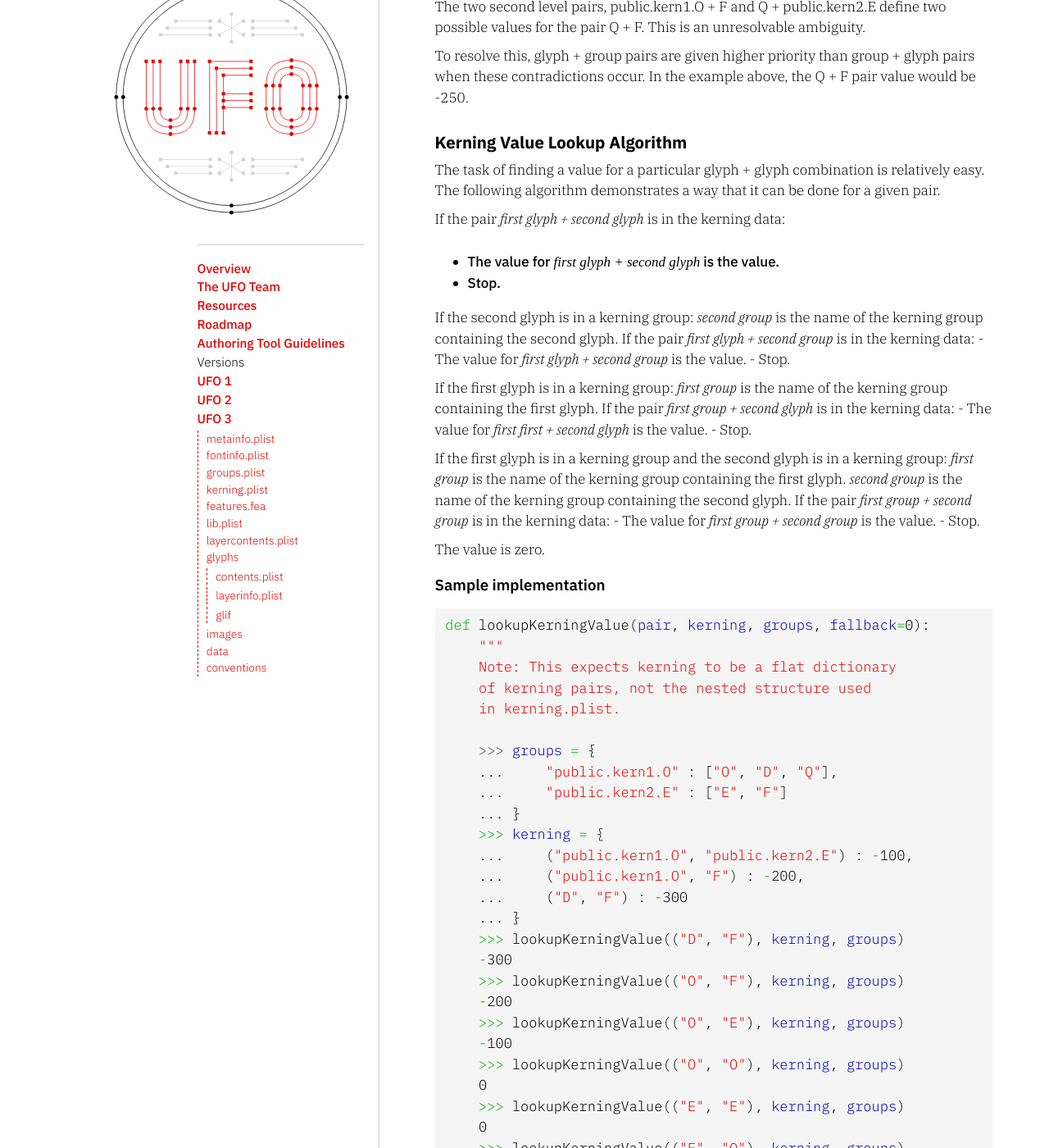
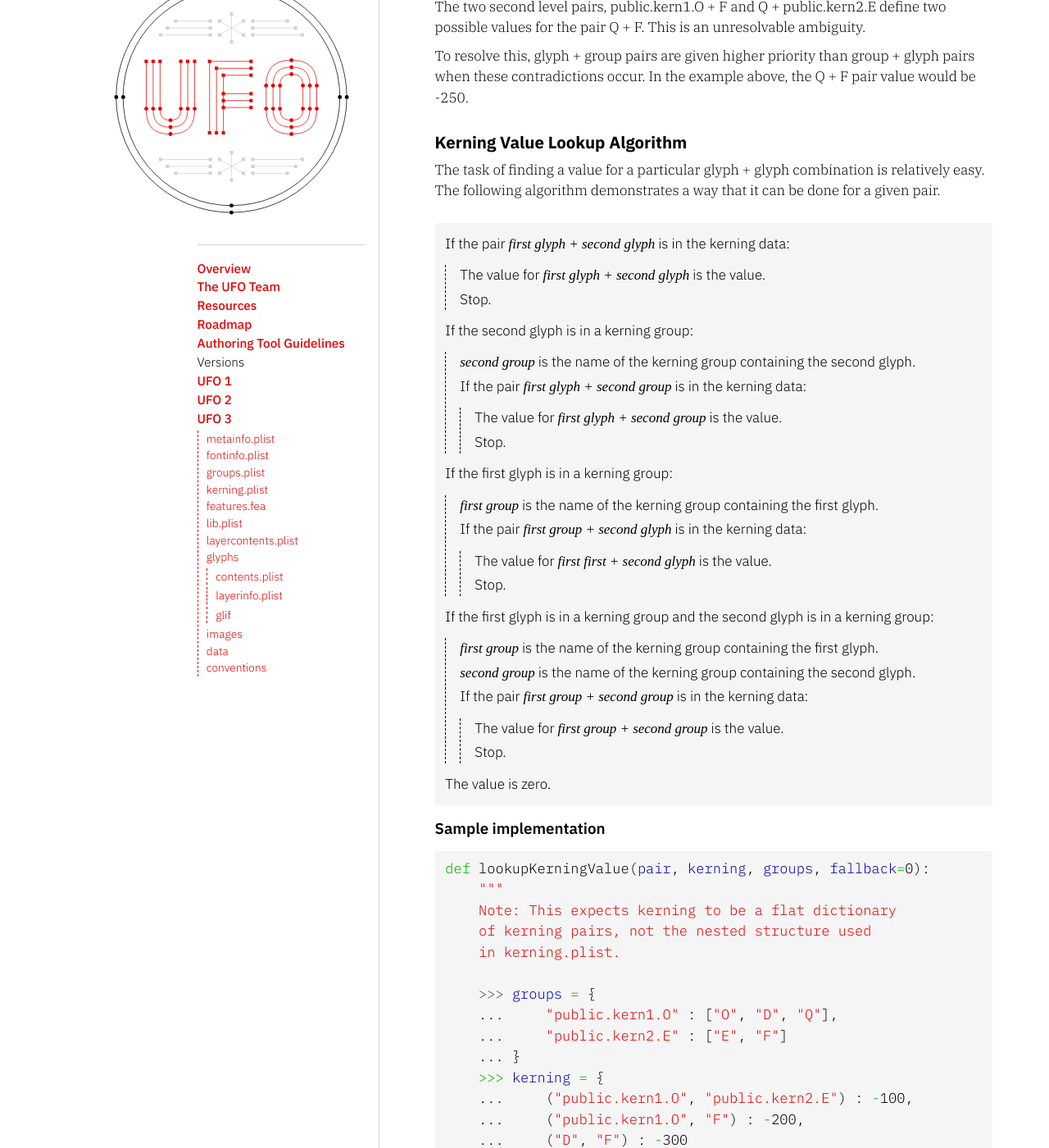
Before and after one commit to unified-font-object/ufo-spec, a Jekyll site: the page built from versions/ufo3/kerning.plist.md, in a window 1280 px wide and 1400 px high, scrolled down 4102 px. Shown: the whole window at 82% size. Built offline with Jekyll 4.4.1, drawn with Linux system fonts in a browser that asks for light colours; some web fonts are replaced.

Commit message:
Add styling for algorithm diagrams.

```diff
--- a/_sass/_layout.scss
+++ b/_sass/_layout.scss
@@ -20,6 +20,17 @@ Variables
     --color-link: var(--color-red);
     --color-quiet: var(--color-medium-gray);
     --color-block: var(--color-light-gray);
+
+    --weight-thin: 100;
+    --weight-extralight: 200;
+    --weight-light: 300;
+    --weight-regular: 400;
+    --weight-text: 450;
+    --weight-medium: 500;
+    --weight-semibold: 600;
+    --weight-bold: 700;
+
+    --weight-base: var(--weight-light);
 }
 
 
@@ -85,8 +96,6 @@ body {
     border-left: 1px solid var(--color-quiet);
 }
 
-
-
 /*
 ------
 Styles
@@ -97,7 +106,7 @@ body {
     background-color: var(--color-background);
     color: var(--color-text);
     font-family: "IBM Plex Serif";
-    font-weight: 300;
+    font-weight: var(--weight-base);
     font-size: 17px;
     line-height: 1.5em;
 }
@@ -130,7 +139,7 @@ h1 {
     padding: 0 0 0.4em 0;
     border-bottom: 1px solid var(--color-text);
     margin: 0 0 0.75em 0;
-    font-weight: 100;
+    font-weight: var(--weight-thin);
     font-size: 3.25em;
     font-style: normal;
     line-height: 1em;
@@ -147,35 +156,35 @@ h2 {
     padding-bottom: 0.4em;
     border-bottom: 1px solid var(--color-text);
     font-size: 2em;
-    font-weight: 800;
+    font-weight: var(--weight-bold);
     line-height: 1.2em;
 }
 
 h3 {
     margin: 1.5em 0 1em 0;
     font-size: 1.5em;
-    font-weight: 700;
+    font-weight: var(--weight-bold);
     line-height: 1.2em;
 }
 
 h4 {
     margin: 1em 0 0.4em 0;
     font-size: 1.2em;
-    font-weight: 700;
+    font-weight: var(--weight-bold);
     line-height: 1.2em;
 }
 
 h5 {
     margin: 0.5em 0 0.4em 0;
     font-size: 1.1em;
-    font-weight: 600;
+    font-weight: var(--weight-semibold);
     line-height: 1.2em;
 }
 
 h6 {
     margin: 0.5em 0 0.4em 0;
     font-size: 1em;
-    font-weight: 500;
+    font-weight: var(--weight-medium);
     line-height: 1.2em;
 }
 
@@ -223,7 +232,7 @@ table {
         padding: 0.5em 0.75em 0.5em 0;
         font-size: 0.65em;
         font-family: "IBM Plex Sans";
-        font-weight: 600;
+        font-weight: var(--weight-semibold);
         text-align: left;
         text-transform: uppercase;
         letter-spacing: 0.05em;
@@ -245,12 +254,12 @@ table {
 
 table.name-description td:nth-child(1) {
     width: 6em;
-    font-weight: 450;
+    font-weight: var(--weight-text);
 }
 
 table.name-type-description td:nth-child(1) {
     width: 6em;
-    font-weight: 450;
+    font-weight: var(--weight-text);
 }
 table.name-type-description td:nth-child(2) {
     width: 4em;
@@ -259,7 +268,7 @@ table.name-type-description td:nth-child(2) {
 
 table.name-type-description-default td:nth-child(1) {
     width: 6em;
-    font-weight: 450;
+    font-weight: var(--weight-text);
 }
 table.name-type-description-default td:nth-child(2) {
     width: 4em;
@@ -310,7 +319,8 @@ table.fileformat a:hover {
 
 ul {
     font-family: "IBM Plex Sans";
-    font-weight: 500;
+    margin-left: 1.5em;
+    padding-left: 0;
 }
 
 /* File Diagram */
@@ -334,6 +344,29 @@ ul.filediagram li {
     padding: 0.1em 0.25em;
 }
 
+/* Algorithm Diagram */
+
+ul.algorithmdiagram {
+    margin: 1em 0;
+    padding: 0.5em 0.75em;
+    background-color: var(--color-block);
+
+    ul {
+        margin: 0.75em 0;
+        padding: 0;
+        // margin-left: 1em;
+        padding-left: 1em;
+        border-left: 1px dashed var(--color-text);
+    }
+
+    li {
+        margin: 0.25em 0;
+        padding: 0;
+        font-weight: var(--weight-base);
+        list-style-type: none;
+    }
+
+}
 
 /* Navigation */
 
@@ -343,7 +376,7 @@ ul.filediagram li {
         padding: 0;
         font-size: 0.9em;
         line-height: 1.5em;
-        font-weight: 500;
+        font-weight: var(--weight-medium);
         text-align: left;
         list-style-type: none;
     }
@@ -352,7 +385,7 @@ ul.filediagram li {
     }
 
     li.navigationSectionTitle {
-        font-weight: 300;
+        font-weight: var(--weight-base);
     }
 
     .navigationNested {
@@ -360,7 +393,7 @@ ul.filediagram li {
         padding-left: 0.75em;
         margin: 0.2em 0;
         border-left: 1px dashed var(--color-link);
-        font-weight: 300;
+        font-weight: var(--weight-base);
 
     }
 
@@ -375,7 +408,7 @@ ul.filediagram li {
         padding-left: 0.75em;
         margin: 0.2em 0;
         border-left: 1px dashed var(--color-link);
-        font-weight: 300;
+        font-weight: var(--weight-base);
     }
 }
 
--- a/versions/ufo3/kerning.plist.md
+++ b/versions/ufo3/kerning.plist.md
@@ -136,30 +136,31 @@ To resolve this, glyph + group pairs are given higher priority than group + glyp
 
 The task of finding a value for a particular glyph + glyph combination is relatively easy. The following algorithm demonstrates a way that it can be done for a given pair.
 
-If the pair *first glyph + second glyph* is in the kerning data:
-  - The value for *first glyph + second glyph* is the value.
-  - Stop.
-
-If the second glyph is in a kerning group:
-  *second group* is the name of the kerning group containing the second glyph.
-  If the pair *first glyph + second group* is in the kerning data:
-    - The value for *first glyph + second group* is the value.
+{: .algorithmdiagram}
+- If the pair *first glyph + second glyph* is in the kerning data:
+    - The value for *first glyph + second glyph* is the value.
     - Stop.
 
-If the first glyph is in a kerning group:
-  *first group* is the name of the kerning group containing the first glyph.
-  If the pair *first group + second glyph* is in the kerning data:
-    - The value for *first first + second glyph* is the value.
-    - Stop.
+- If the second glyph is in a kerning group:
+    - *second group* is the name of the kerning group containing the second glyph.
+    - If the pair *first glyph + second group* is in the kerning data:
+        - The value for *first glyph + second group* is the value.
+        - Stop.
 
-If the first glyph is in a kerning group and the second glyph is in a kerning group:
-  *first group* is the name of the kerning group containing the first glyph.
-  *second group* is the name of the kerning group containing the second glyph.
-  If the pair *first group + second group* is in the kerning data:
-    - The value for *first group + second group* is the value.
-    - Stop.
+- If the first glyph is in a kerning group:
+    - *first group* is the name of the kerning group containing the first glyph.
+    - If the pair *first group + second glyph* is in the kerning data:
+        - The value for *first first + second glyph* is the value.
+        - Stop.
 
-The value is zero.
+- If the first glyph is in a kerning group and the second glyph is in a kerning group:
+    - *first group* is the name of the kerning group containing the first glyph.
+    - *second group* is the name of the kerning group containing the second glyph.
+    - If the pair *first group + second group* is in the kerning data:
+        - The value for *first group + second group* is the value.
+        - Stop.
+
+- The value is zero.
 
 ##### Sample implementation
 
@@ -297,6 +298,7 @@ In UFO 1 and UFO 2, the implication was that if a member of a kerning pair had t
 
 Note: this algorithm, and its sample implementation, does not check the compliance of the kerning groups with the requirements defined in the groups.plist specification.
 
+{: .algorithmdiagram}
 -   Make a list of groups referenced on the first side of kerning pairs.
 -   For each of these groups:
 -   -   *original group name* is the original group name.
```
Also changed, not shown: versions/ufo2/glyphs/contents.plist.md (+1 -0 lines), versions/ufo3/conventions.md (+4 -2 lines).
